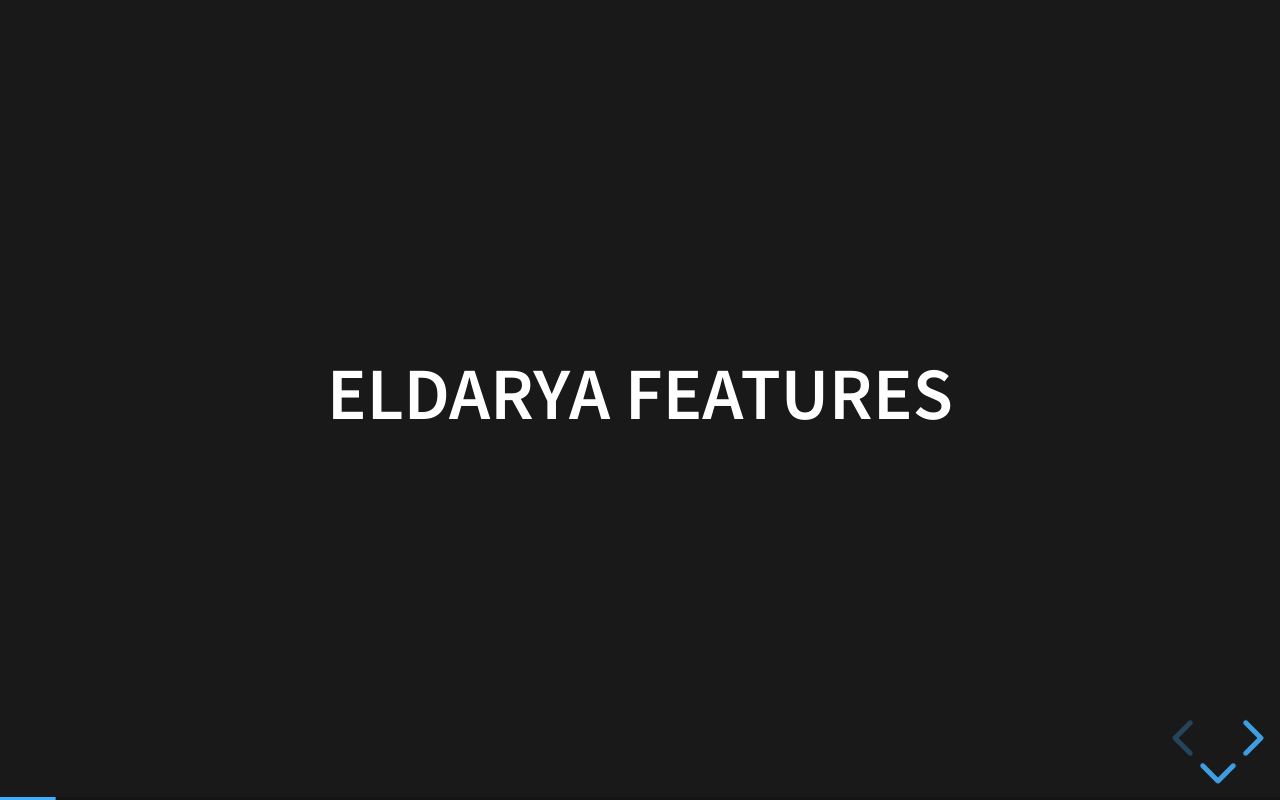
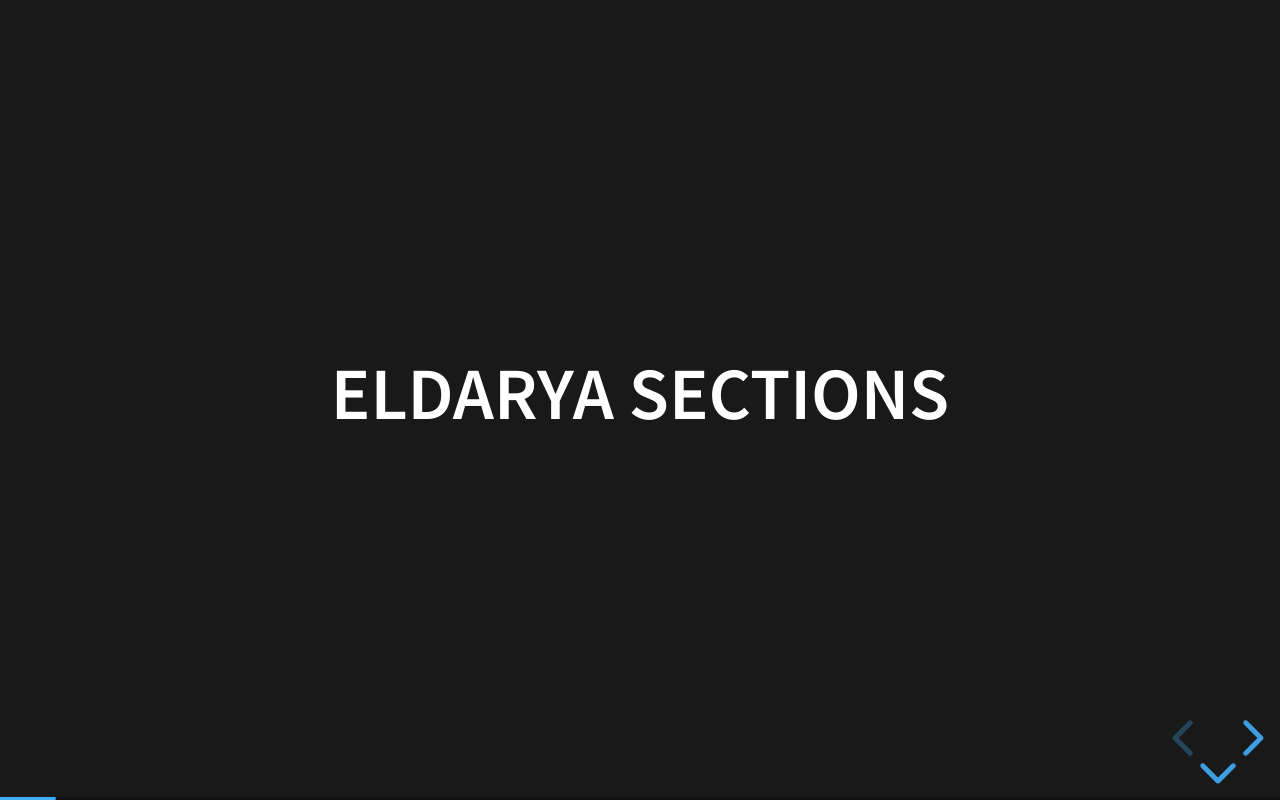
Before and after one commit to kayxxc/eldarya-presentation, a website: page index.html in a window 1280 px wide. Both pictures are taken after a click on the button "next slide". Drawn offline with Linux system fonts and the light colour scheme.

Commit message:
Changed the word feature to section

```diff
--- a/index.html
+++ b/index.html
@@ -22,42 +22,42 @@
 					Eldarya &nbsp; &nbsp; &nbsp; &nbsp; &nbsp; &nbsp; &nbsp; &nbsp; &nbsp; &nbsp; &nbsp; &nbsp; &nbsp;&nbsp; &nbsp;  Presentation</section>
 				<section>
 					<section data-auto-animate>
-						<h2>Eldarya Features</h2>
+						<h2>Eldarya Sections</h2>
 					</section>
 					<section data-auto-animate>
-						<h2>Eldarya Features</h2>
+						<h2>Eldarya Sections</h2>
 						<img src="./img/events.png" alt="">
 					</section>
 					<section data-auto-animate>
-						<h2>Eldarya Features</h2>
+						<h2>Eldarya Sections</h2>
 						<img src="./img/episodes.png" alt="">
 					</section>
 					<section data-auto-animate>
-						<h2>Eldarya Features</h2>
+						<h2>Eldarya Sections</h2>
 						<img src="./img/companion.png" alt="">
 					</section>
 					<section data-auto-animate>
-						<h2>Eldarya Features</h2>
+						<h2>Eldarya Sections</h2>
 						<img src="./img/closet.png" alt="">
 					</section>
 					<section data-auto-animate>
-						<h2>Eldarya Features</h2>
+						<h2>Eldarya Sections</h2>
 						<img src="./img/inventory.png" alt="">
 					</section>
 					<section data-auto-animate>
-						<h2>Eldarya Features</h2>
+						<h2>Eldarya Sections</h2>
 						<img src="./img/library.png" alt="">
 					</section>
 					<section data-auto-animate>
-						<h2>Eldarya Features</h2>
+						<h2>Eldarya Sections</h2>
 						<img src="./img/minigames.png" alt="">
 					</section>
 					<section data-auto-animate>
-						<h2>Eldarya Features</h2>
+						<h2>Eldarya Sections</h2>
 						<img src="./img/shops.png" alt="">
 					</section>
 					<section data-auto-animate>
-						<h2>Eldarya Features</h2>
+						<h2>Eldarya Sections</h2>
 						<img src="./img/recharge.png" alt="">
 					</section>
 				</section>
```
